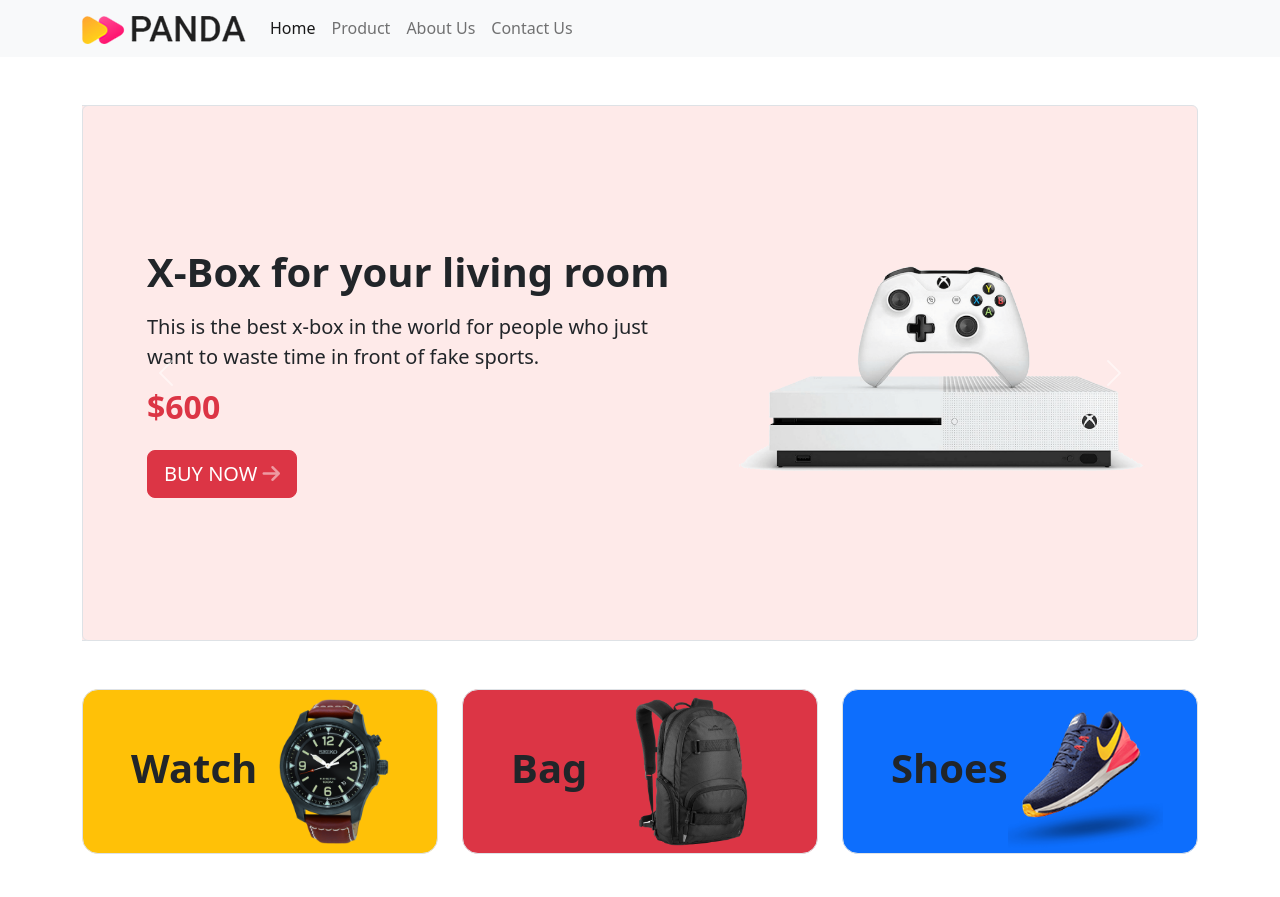
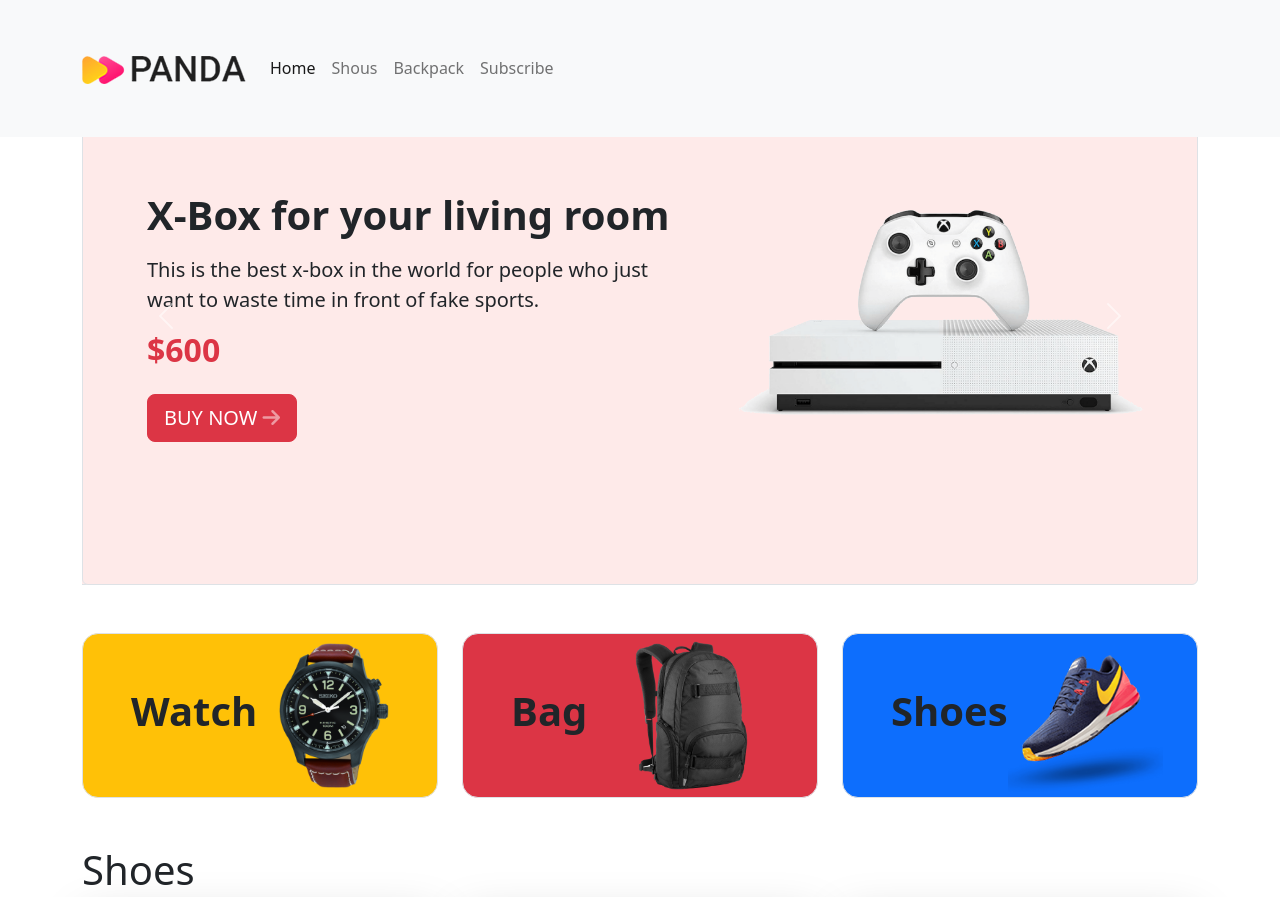
Before and after one commit to mamunur1296/panda-commerce, a plain HTML site: page index.html in a window 1280 px wide. Shown: the top 897 px of the page. Drawn offline with nearby package versions, Linux system fonts and the light colour scheme.

Commit message:
nav bar edit

```diff
--- a/index.html
+++ b/index.html
@@ -13,7 +13,7 @@
 
 <body>
     <header>
-        <nav class="navbar navbar-expand-lg bg-light">
+        <nav class="navbar navbar-expand-lg fixed-top bg-light py-5">
             <div class="container">
                 <a class="navbar-brand" href="#"><img src="images/logo.png" alt=""></a>
                 <button class="navbar-toggler" type="button" data-bs-toggle="collapse"
@@ -27,13 +27,13 @@
                             <a class="nav-link active" aria-current="page" href="#">Home</a>
                         </li>
                         <li class="nav-item">
-                            <a class="nav-link" href="#">Product</a>
+                            <a class="nav-link" href="#shous">Shous</a>
                         </li>
                         <li class="nav-item">
-                            <a class="nav-link" href="#">About Us</a>
+                            <a class="nav-link" href="#Backpack">Backpack</a>
                         </li>
                         <li class="nav-item">
-                            <a class="nav-link" href="#">Contact Us</a>
+                            <a class="nav-link" href="#Subscribe">Subscribe</a>
                         </li>
                 </div>
             </div>
@@ -152,7 +152,7 @@
     <!-- main section start -->
     <main>
         <!-- shous section start -->
-        <section class="container  mt-5 ">
+        <section class="container  mt-5 " id="shous">
             <h1>Shoes</h1>
             <div class="row g-4 ">
                 <div class="col-lg-4 col-md-6 col-12  rounded-3 ">
@@ -205,7 +205,7 @@
         </section>
         <!-- shous section end -->
         <!-- bages section start -->
-        <section class="container  mt-5 ">
+        <section class="container  mt-5 " id="Backpack">
             <h1>Backpack</h1>
             <div class="row g-4 ">
                 <div class="col-lg-4 col-md-6 col-12  rounded-3 ">
@@ -265,7 +265,7 @@
         </section>
         <!-- bages section end -->
         <!-- sarce bar start -->
-        <section class="container my-5 ba-color h-section align-items-center  ">
+        <section class="container my-5 ba-color h-section align-items-center " id="Subscribe">
             <div class="row h-100">
                 <div class="col-12 d-flex justify-content-center align-items-center ">
                     <div class="">
```
